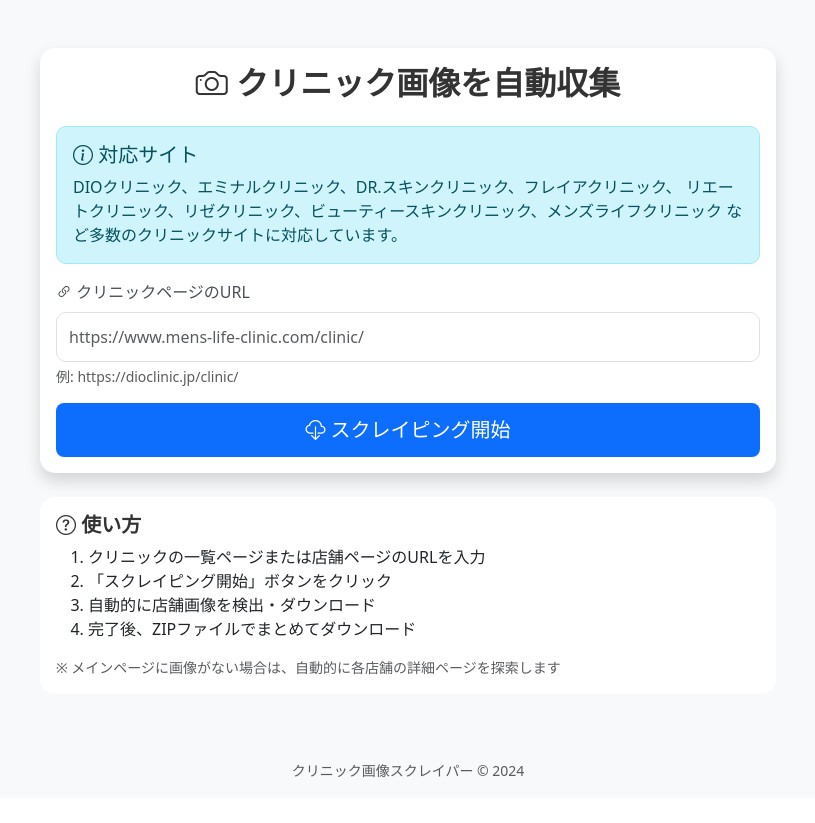
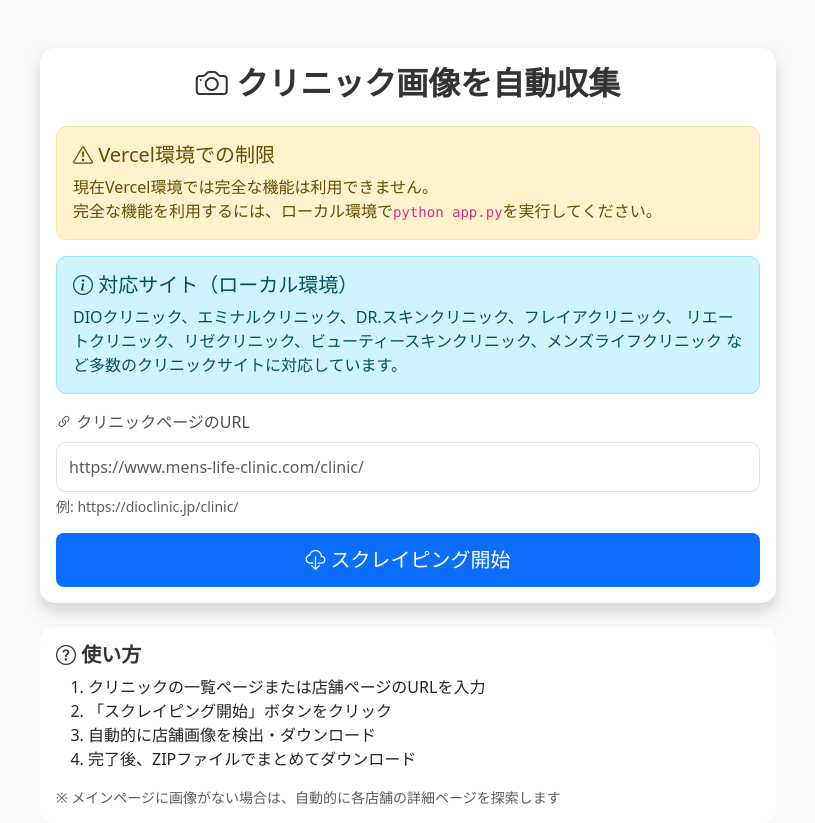
Before and after one commit to sennaoyuki/address_scraping, a Flask app: page / in a window 1280 px wide. Shown: the part 55-878 px from the top of the page, without its empty margins (232-1047 px from the left). Before the commit the page ends 833 px from the top, so only its background shows below. Run offline with Flask 3, Linux system fonts and the light colour scheme.

Commit message:
Fix Vercel deployment: Simplify configuration
- Create new api/app.py with simplified Flask app for Vercel
- Update vercel.json to use api/app.py instead of index.py
- Remove complex dependencies from requirements.txt
- Add warning message about Vercel limitations in UI
- Prepare basic deployment structure that should work on Vercel

```diff
--- a/requirements.txt
+++ b/requirements.txt
@@ -2,4 +2,3 @@ Flask==2.3.2
 flask-cors==4.0.0
 requests==2.31.0
 beautifulsoup4==4.12.2
-Werkzeug==2.3.6
--- a/templates/index.html
+++ b/templates/index.html
@@ -26,8 +26,16 @@
                             <i class="bi bi-camera"></i> クリニック画像を自動収集
                         </h2>
 
+                        <div class="alert alert-warning" role="alert">
+                            <h5 class="alert-heading"><i class="bi bi-exclamation-triangle"></i> Vercel環境での制限</h5>
+                            <p class="mb-0">
+                                現在Vercel環境では完全な機能は利用できません。<br>
+                                完全な機能を利用するには、ローカル環境で<code>python app.py</code>を実行してください。
+                            </p>
+                        </div>
+
                         <div class="alert alert-info" role="alert">
-                            <h5 class="alert-heading"><i class="bi bi-info-circle"></i> 対応サイト</h5>
+                            <h5 class="alert-heading"><i class="bi bi-info-circle"></i> 対応サイト（ローカル環境）</h5>
                             <p class="mb-0">
                                 DIOクリニック、エミナルクリニック、DR.スキンクリニック、フレイアクリニック、
                                 リエートクリニック、リゼクリニック、ビューティースキンクリニック、メンズライフクリニック
```
Also changed, not shown: api/app.py (added, +51 -0 lines), vercel.json.
